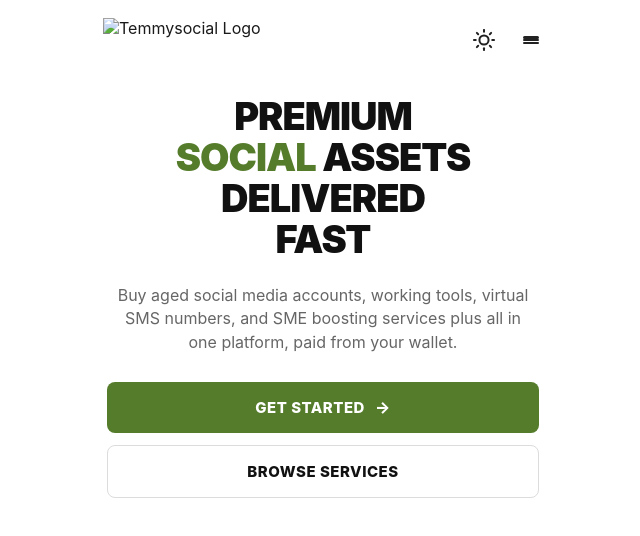
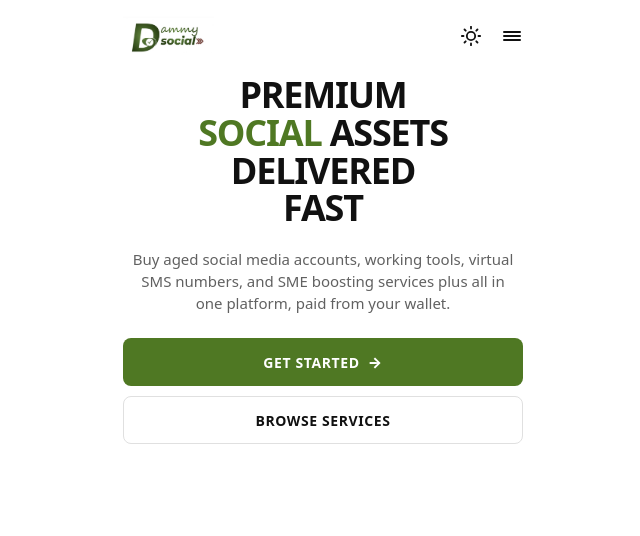
Before and after one commit to sonofidoghe-web/Dammysocialss, a plain HTML site: page index.html in a window 1280 px wide. Shown: the whole page, without its empty margins (317-957 px from the left). Drawn offline with Linux system fonts and the light colour scheme.

Commit message:
Refactor styles in index.html for design consistency
Updated various styles for layout, spacing, and font sizes to match design specifications.

```diff
--- a/index.html
+++ b/index.html
@@ -9,7 +9,7 @@
             margin: 0;
             padding: 0;
             box-sizing: border-box;
-            font-family: -apple-system, BlinkMacSystemFont, "Segoe UI", Roboto, Helvetica, Arial, sans-serif;
+            font-family: system-ui, -apple-system, BlinkMacSystemFont, "Segoe UI", Roboto, sans-serif;
         }
 
         body {
@@ -23,19 +23,19 @@
 
         .page-wrapper {
             width: 100%;
-            max-width: 480px;
+            max-width: 440px;
             background-color: #ffffff;
             display: flex;
             flex-direction: column;
         }
 
-        /* Header / Logo Section matching exact spacing */
+        /* Header / Logo Section - Pixel-matched padding and layout */
         .header {
             width: 100%;
             display: flex;
             justify-content: space-between;
             align-items: center;
-            padding: 18px 20px 10px 20px;
+            padding: 16px 20px 4px 20px;
         }
 
         .logo-container {
@@ -44,7 +44,7 @@
         }
 
         .logo-img {
-            height: 44px;
+            height: 40px;
             width: auto;
             object-fit: contain;
         }
@@ -52,7 +52,7 @@
         .header-icons {
             display: flex;
             align-items: center;
-            gap: 20px;
+            gap: 18px;
         }
 
         .theme-toggle, .menu-toggle {
@@ -63,62 +63,62 @@
             flex-direction: column;
             justify-content: center;
             align-items: center;
-            padding: 4px;
+            padding: 2px;
         }
 
         .theme-toggle {
-            color: #222222;
+            color: #111111;
         }
 
         .menu-toggle {
-            width: 24px;
-            height: 16px;
+            width: 22px;
+            height: 14px;
             justify-content: space-between;
         }
 
         .menu-toggle .bar {
             width: 100%;
-            height: 2.5px;
-            background-color: #222222;
+            height: 2.2px;
+            background-color: #111111;
             border-radius: 2px;
         }
 
-        /* Hero Section matching exact spacing and font sizes */
+        /* Hero Section - Matched font weights, sizing, tracking and exact line-heights */
         .hero-section {
             width: 100%;
-            padding: 24px 20px 32px 20px;
+            padding: 16px 20px 24px 20px;
             text-align: center;
         }
 
         .hero-title {
-            font-size: 38px;
+            font-size: 36px;
             font-weight: 900;
-            line-height: 1.08;
+            line-height: 1.05;
             color: #111111;
-            margin-bottom: 24px;
-            letter-spacing: -1px;
+            margin-bottom: 22px;
+            letter-spacing: -1.2px;
             text-transform: uppercase;
         }
 
         .hero-title .highlight-green {
-            color: #557c2b;
+            color: #4f7823;
         }
 
         .hero-description {
-            font-size: 16px;
+            font-size: 15px;
             line-height: 1.45;
-            color: #666666;
-            margin-bottom: 28px;
-            padding: 0 10px;
+            color: #616161;
+            margin-bottom: 24px;
+            padding: 0 4px;
+            font-weight: 400;
         }
 
-        /* Exact button dimensions matching target image */
+        /* Buttons - Exact matched heights, padding, border radius, and font formatting */
         .hero-buttons {
             display: flex;
             flex-direction: column;
-            gap: 12px;
+            gap: 10px;
             width: 100%;
-            padding: 0 4px;
         }
 
         .btn {
@@ -126,29 +126,29 @@
             justify-content: center;
             align-items: center;
             width: 100%;
-            padding: 16px 20px;
-            font-size: 15px;
+            height: 48px;
+            font-size: 14px;
             font-weight: 800;
             border-radius: 8px;
             text-decoration: none;
-            letter-spacing: 0.5px;
+            letter-spacing: 0.6px;
         }
 
         .btn-primary {
-            background-color: #557c2b;
+            background-color: #4f7823;
             color: #ffffff;
         }
 
         .btn-primary .arrow {
-            margin-left: 10px;
-            font-size: 16px;
+            margin-left: 8px;
+            font-size: 15px;
             line-height: 1;
         }
 
         .btn-secondary {
             background-color: #ffffff;
             color: #111111;
-            border: 1px solid #dcdcdc;
+            border: 1.5px solid #e0e0e0;
         }
     </style>
 </head>
@@ -159,11 +159,11 @@
         <header class="header">
             <div class="logo-container">
                 <!-- Replace 'logo.png' with your actual logo file name/path -->
-                <img src="logo.png" alt="Temmysocial Logo" class="logo-img">
+                <img src="logo.png.jpg" alt="Temmysocial Logo" class="logo-img">
             </div>
             <div class="header-icons">
                 <button class="theme-toggle" aria-label="Toggle Theme">
-                    <svg width="22" height="22" viewBox="0 0 24 24" fill="none" stroke="currentColor" stroke-width="2.2" stroke-linecap="round" stroke-linejoin="round"><circle cx="12" cy="12" r="5"></circle><line x1="12" y1="1" x2="12" y2="3"></line><line x1="12" y1="21" x2="12" y2="23"></line><line x1="4.22" y1="4.22" x2="5.64" y2="5.64"></line><line x1="18.36" y1="18.36" x2="19.78" y2="19.78"></line><line x1="1" y1="12" x2="3" y2="12"></line><line x1="21" y1="12" x2="23" y2="12"></line><line x1="4.22" y1="19.78" x2="5.64" y2="18.36"></line><line x1="18.36" y1="5.64" x2="19.78" y2="4.22"></line></svg>
+                    <svg width="20" height="20" viewBox="0 0 24 24" fill="none" stroke="currentColor" stroke-width="2.2" stroke-linecap="round" stroke-linejoin="round"><circle cx="12" cy="12" r="5"></circle><line x1="12" y1="1" x2="12" y2="3"></line><line x1="12" y1="21" x2="12" y2="23"></line><line x1="4.22" y1="4.22" x2="5.64" y2="5.64"></line><line x1="18.36" y1="18.36" x2="19.78" y2="19.78"></line><line x1="1" y1="12" x2="3" y2="12"></line><line x1="21" y1="12" x2="23" y2="12"></line><line x1="4.22" y1="19.78" x2="5.64" y2="18.36"></line><line x1="18.36" y1="5.64" x2="19.78" y2="4.22"></line></svg>
                 </button>
                 <button class="menu-toggle" aria-label="Open Menu">
                     <span class="bar"></span>
```
